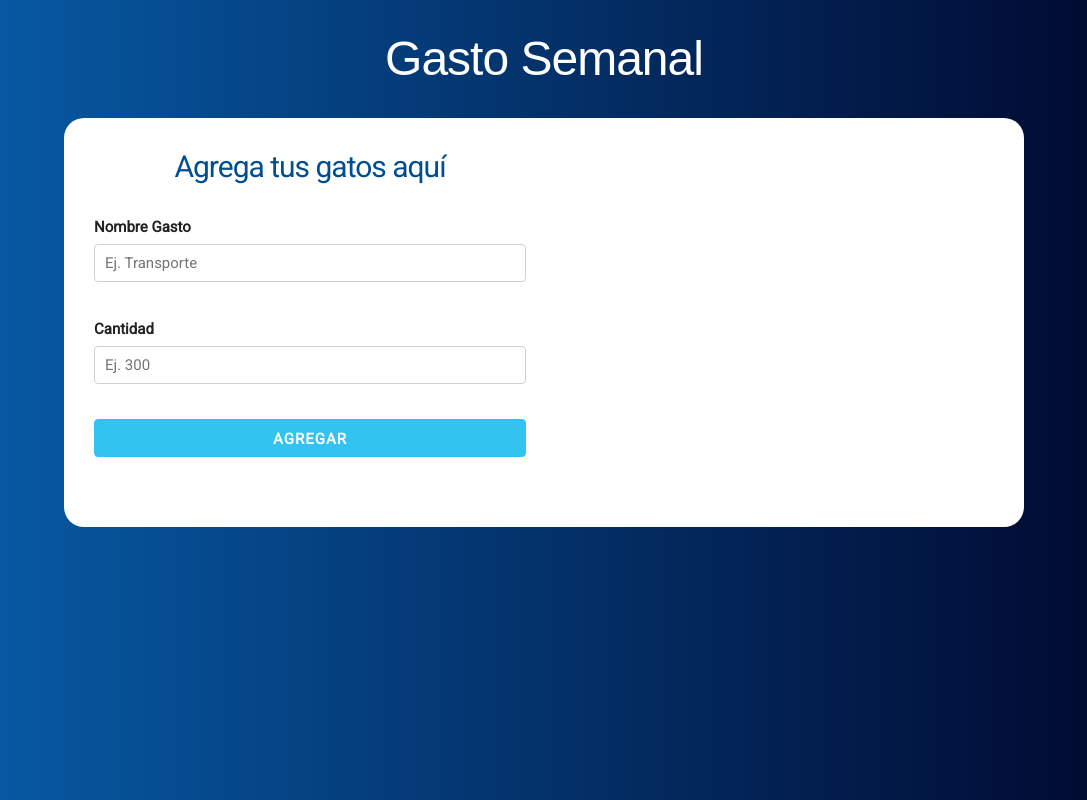
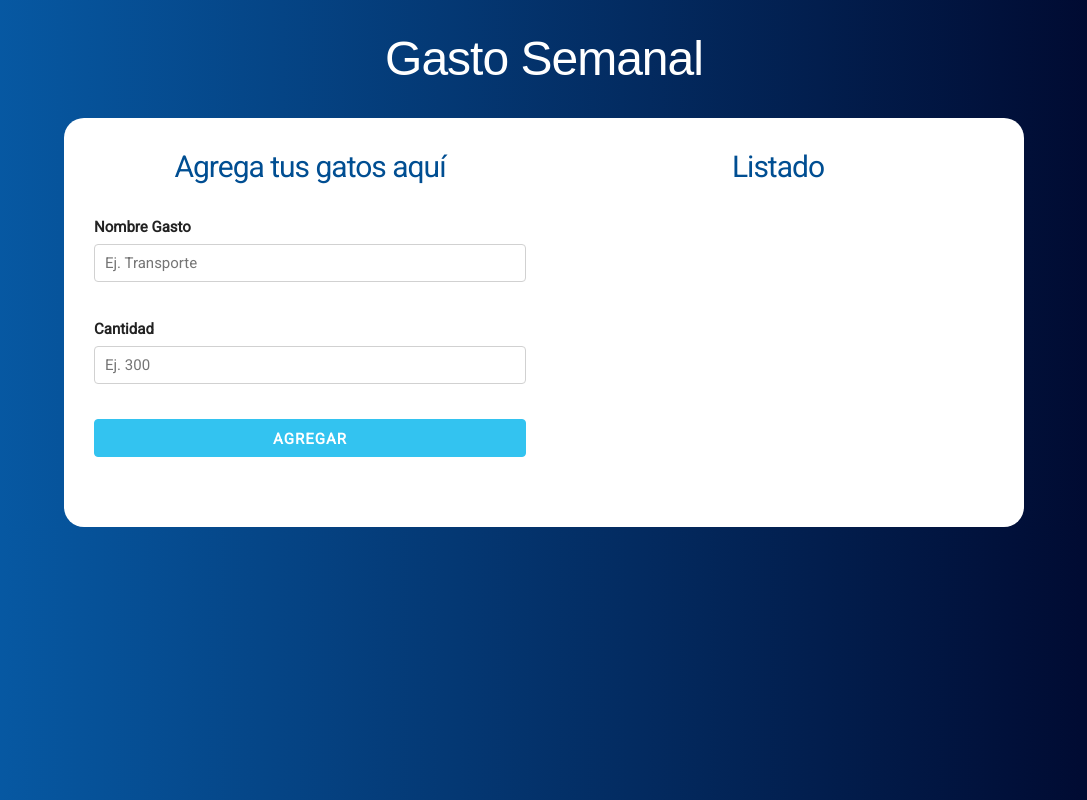
Before and after one commit to vant3x/App_Gastos_semanales_react, a React (Create React App) app: page / in a window 1280 px wide. Shown: the whole page, without its empty margins (96-1183 px from the left). Built offline with nearby package versions, Linux system fonts and the light colour scheme.

Commit message:
Creando el componente que mostrará los gastos de la semana

```diff
--- a/src/components/App.js
+++ b/src/components/App.js
@@ -2,6 +2,8 @@
 // components
 import Header from './Header';
 import Formulario from './Formulario';
+import Listado from './Listado';
+
 import '../css/App.css';
 
 class App extends Component {
@@ -26,7 +28,7 @@
 
     // ponerlo en state
     this.setState({
-      gastos: gastos
+      gastos
     })
 
   }
@@ -45,6 +47,9 @@
               />
             </div>
             <div className="one-half column">
+             <Listado
+              gastos={this.state.gastos}
+             />
             </div>
           </div>
         </div>
--- a/src/components/Formulario.js
+++ b/src/components/Formulario.js
@@ -9,15 +9,16 @@
   crearGasto = (e) => {
     // Prevenir el default
     e.preventDefault();
+
     // crear el objeto
     const gasto = {
       nombreGasto: this.nombreGastoRef.current.value,
       cantidadGasto: this.cantidadGastoRef.current.value
     }
 
-    console.log(gasto);
     // agregarlo y enviarlo por props
     this.props.agregarGasto(gasto);
+
     // resetear el formulario (opcional)
     e.currentTarget.reset();
   }
--- /dev/null
+++ b/src/components/Listado.js
@@ -0,0 +1,14 @@
+import React, { Component } from 'react';
+
+class Listado extends Component {
+  render() {
+    return(
+          <div className="gastos-realizados">
+            <h2>Listado</h2>
+            {console.log(this.props.gastos)}
+          </div>
+    )
+  }
+}
+
+export default Listado;
```
